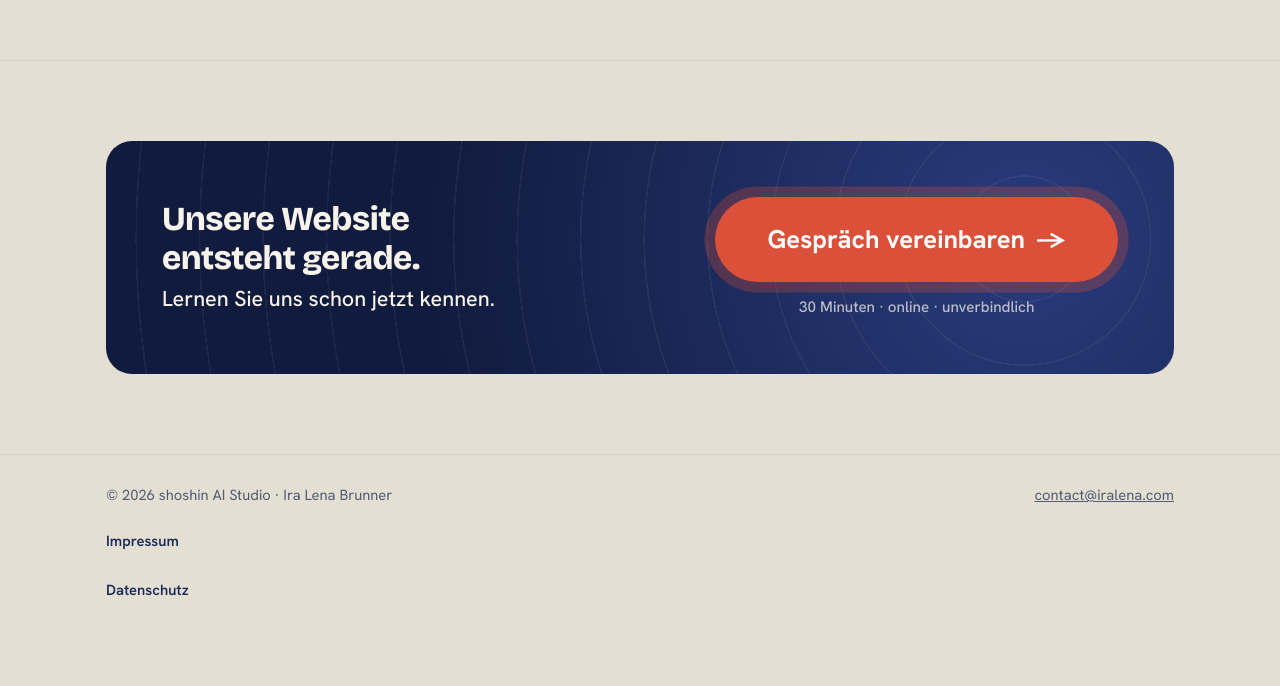
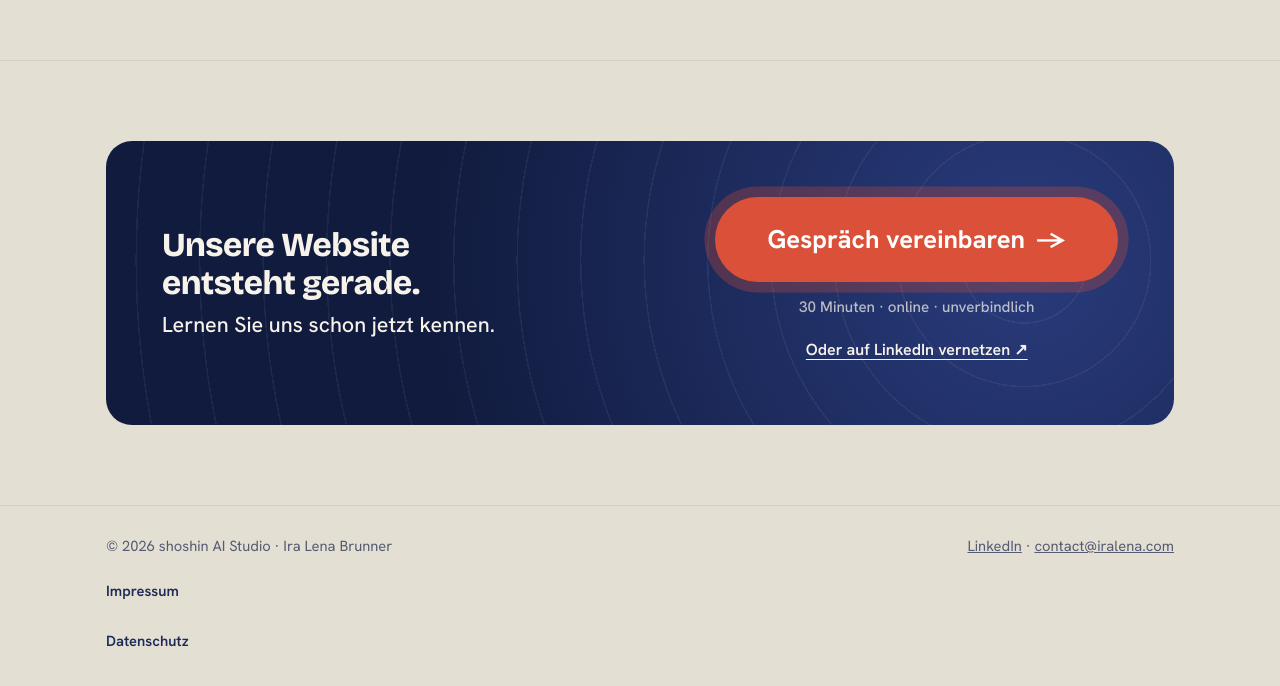
Before and after one commit to iralena-official/shoshin-website, a plain HTML site: page index.html in a window 1280 px wide. Shown: the part 3443-4129 px from the top of the page. Before the commit the page ends 4089 px from the top, so only its background shows below. Drawn offline with Linux system fonts and the light colour scheme.

Commit message:
LinkedIn-Link in Kontakt-Karte und Fuß
Co-Authored-By: Claude Fable 5.2 <noreply@anthropic.com>

```diff
--- a/index.html
+++ b/index.html
@@ -100,6 +100,8 @@ h2{font:760 clamp(1.7rem,3.6vw,2.6rem)/1.1 var(--disp);letter-spacing:-.02em}
 .card .btn:focus-visible{outline-color:var(--card)}
 .btn.big .arr{display:inline-block;margin-left:.45em;transition:transform .25s}
 .btn.big:hover .arr{transform:translateX(5px)}
+.cta .li{display:inline-block;margin-top:14px;padding:8px 0;font:600 1rem/1.3 var(--body);color:var(--card);text-underline-offset:4px}
+.card .li:focus-visible{outline-color:var(--card)}
 .cta small{display:block;margin-top:16px;font:500 .95rem/1.3 var(--body);color:rgba(247,243,234,.72)}
 
 /* Fuß */
@@ -232,6 +234,7 @@ details .legal p+p{margin-top:10px}
       <div class="cta">
         <a class="btn big" href="https://calendar.app.google/r86Wo5qs7NUtkwFu9" target="_blank" rel="noopener">Gespräch vereinbaren<span class="arr" aria-hidden="true">→</span></a>
         <small>30 Minuten · online · unverbindlich</small>
+        <a class="li" href="https://www.linkedin.com/in/ira-brunner-ab6208232" target="_blank" rel="noopener">Oder auf LinkedIn vernetzen<span aria-hidden="true"> ↗</span></a>
       </div>
     </div>
   </div>
@@ -241,7 +244,7 @@ details .legal p+p{margin-top:10px}
   <div class="wrap">
     <div class="row">
       <span>© 2026 shoshin AI Studio · Ira Lena Brunner</span>
-      <a href="mailto:contact@iralena.com">contact@iralena.com</a>
+      <span class="links"><a href="https://www.linkedin.com/in/ira-brunner-ab6208232" target="_blank" rel="noopener">LinkedIn</a> · <a href="mailto:contact@iralena.com">contact@iralena.com</a></span>
     </div>
     <details id="impressum">
       <summary>Impressum</summary>
```
